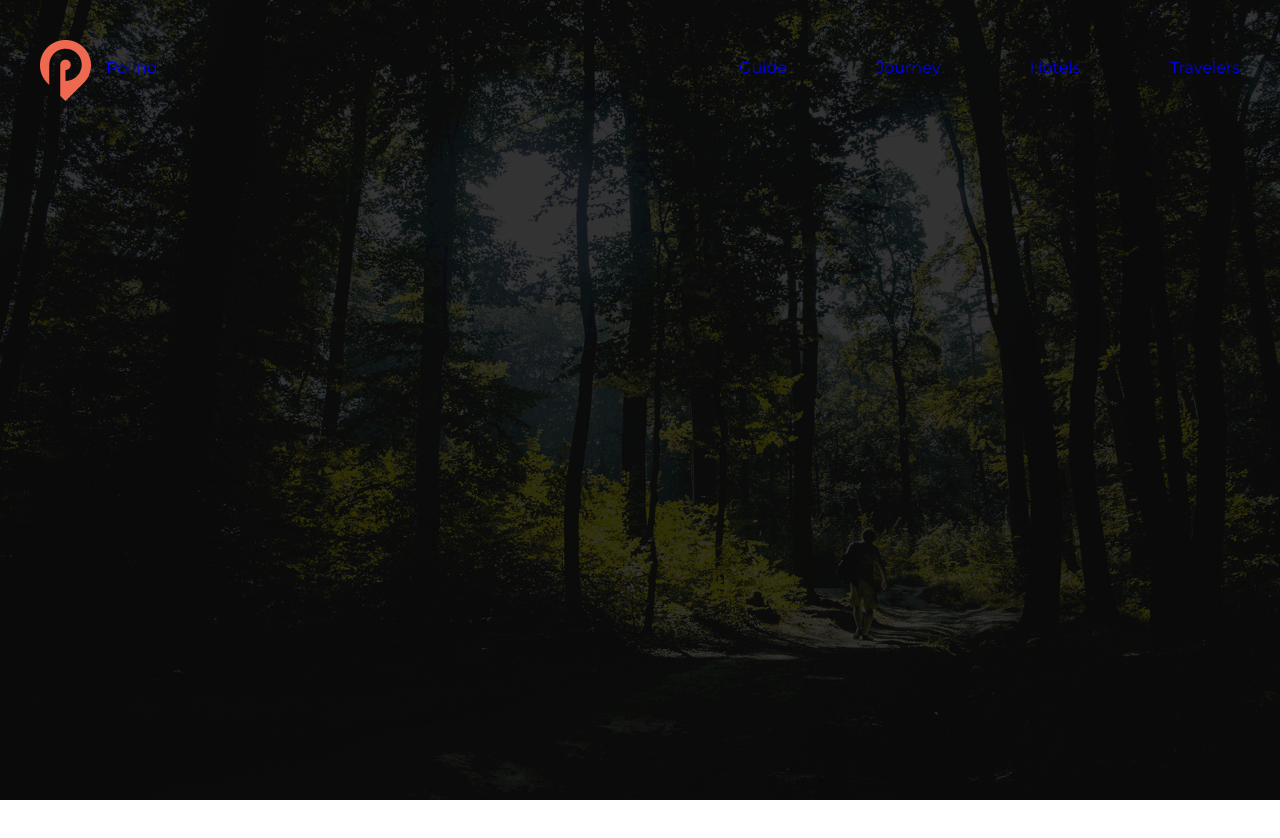
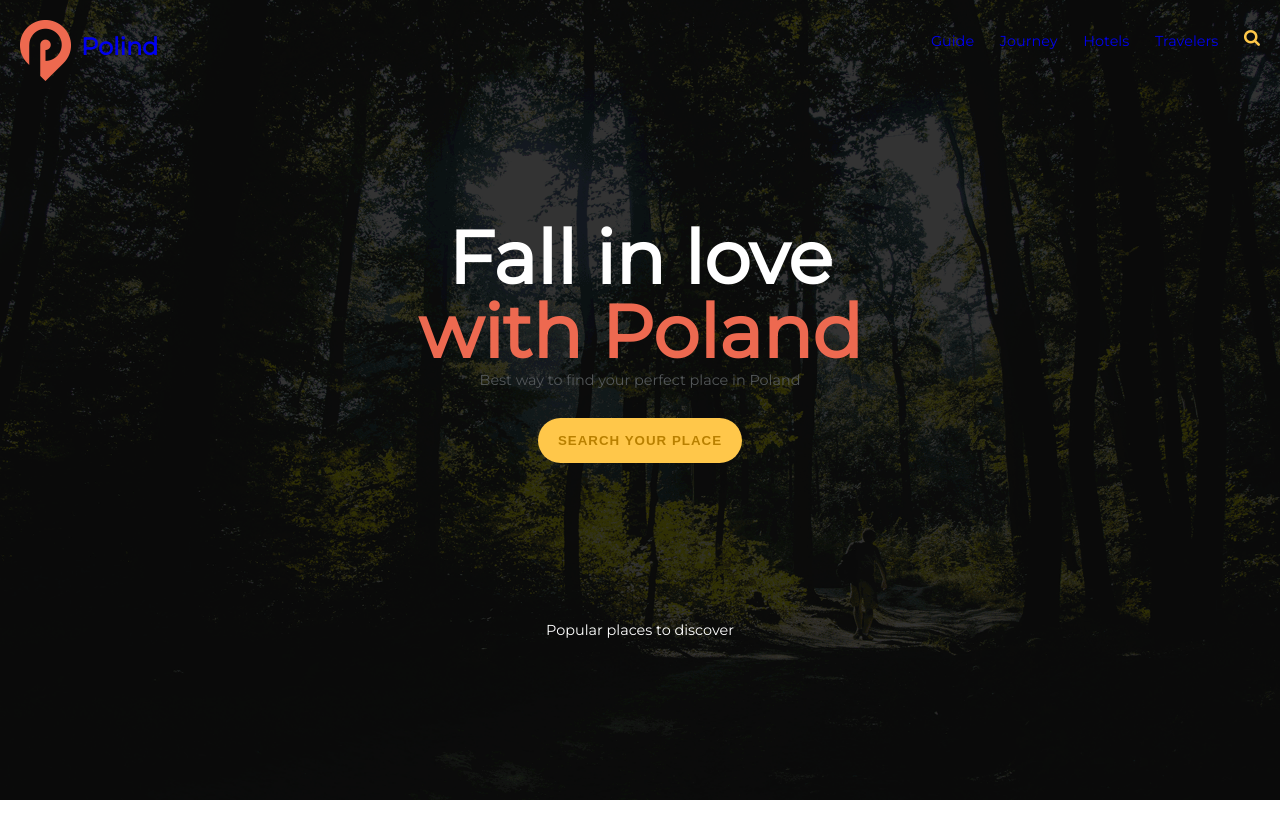
Before and after one commit to kamil-iskra/Polind, a plain HTML site: page index.html in a window 1280 px wide. Drawn offline with Linux system fonts and the light colour scheme.

Commit message:
Complete header styling

```diff
--- a/css/style.css
+++ b/css/style.css
@@ -19,7 +19,8 @@ time, mark, audio, video {
 	margin: 0;
 	padding: 0;
 	border: 0;
-	font-size: 100%;
+/*	font-size: 100%;*/
+    font-size: 62.5%; /* mod */
 	font: inherit;
 	vertical-align: baseline;
 }
@@ -47,14 +48,17 @@ table {
 	border-spacing: 0;
 }
 /* End Reset CSS */
-
+.container {
+    margin: 0 auto;
+    padding: 0;
+    color: #fff;
+    font-family: 'Montserrat', sans-serif;
+    font-weight: 300;
+}
 .header {
     background-image: url("../img/polind-header.gif");
     background-size: 100%;
     background-repeat: no-repeat;
-    color: #fff;
-    font-family: 'Montserrat', sans-serif;
-    font-weight: 300;
     height: 1200px;
     box-sizing: border-box;
 }
@@ -63,16 +67,19 @@ table {
     text-decoration: none;
     float: left;
 }
-.header a img {
-    padding-top: 40px;
-    padding-left: 40px;
-    padding-right: 15px;
+.logo {
+    padding-top: 20px;
+    padding-left: 20px;
+    padding-right: 10px;
     float: left;
 }
 
 .header a p {
-    display: inline-block;
-    padding-top: 60px;
+    display: block;
+    float: left;
+    padding-top: 35px;
+    font-weight: bold;
+    font-size: 1.5rem;
 }
 
 .header a:visited {
@@ -81,22 +88,49 @@ table {
 
 .header nav {
     float: right;
+    font-size: 0.9rem;
 }
 
 .header nav ul li {
     display: inline-block;
-    margin-left: 45px;
-    margin-top: 60px;
-    margin-right: 40px;
+    margin-left: 22px;
+    margin-top: 30px;
 }
-/*
-.header {
-    background-image: url("../img/polind-header.gif");
-    height: 1200px;
+.header nav ul li:last-child {
+    margin-right: 20px;
 }
 
-.header img {
-    padding-left: 40px;
-    padding-top: 40px;
+.top-section {
+    clear: both;
+    margin: 0 auto;
+    text-align: center;
+    padding-top: 140px;
 }
-*/
+
+.top-section .title {
+    font-size: 4.6rem;
+    font-weight: bold;
+}
+.top-section .red {
+    color: #ed6950;
+}
+.top-section .title-description {
+    font-size: 0.9rem;
+    color: #54585a;
+    padding: 5px;
+}
+
+.top-section .search-btn {
+    background-color: #ffc74a;
+    color: #b98000;
+    font-weight: bold;
+    border: none;
+    padding: 15px 20px;
+    margin: 25px;
+    border-radius: 30px;
+    letter-spacing: 1px;
+}
+.top-section .title-description-footer {
+    font-size: 0.9rem;
+    padding-top: 135px;
+}
--- a/index.html
+++ b/index.html
@@ -11,9 +11,10 @@
         <title>Polind</title>
     </head>
     <body>
+       <div class="container">
             <header class="header">
                <a href="#">
-            <img src="img/polind-logo.png" alt="logo">
+                    <img class="logo" src="img/polind-logo.png" alt="logo">
                     <p>Polind</p>
                </a>
                 <nav>
@@ -22,9 +23,19 @@
                         <li><a href="#">Journey</a></li>
                         <li><a href="#">Hotels</a></li>
                         <li><a href="#">Travelers</a></li>
+                        <li><a href="#"><img src="img/search-icon.png"></a></li>
                     </ul>
                 </nav>
+                <div class="top-section">
+                    <p class="title">Fall in love</p>
+                    <p class="title red">with Poland</p>
+                    <p class="title-description">Best way to find your perfect place in Poland</p>
+                    <button class="search-btn">SEARCH YOUR PLACE</button>
+                    <p class="title-description-footer">Popular places to discover</p>
+                </div>
             </header>
 
+
+        </div>
     </body>
 </html>
```
Also changed, not shown: img/search-icon.png (added). Lines whose indentation alone changed are shown as unchanged.
